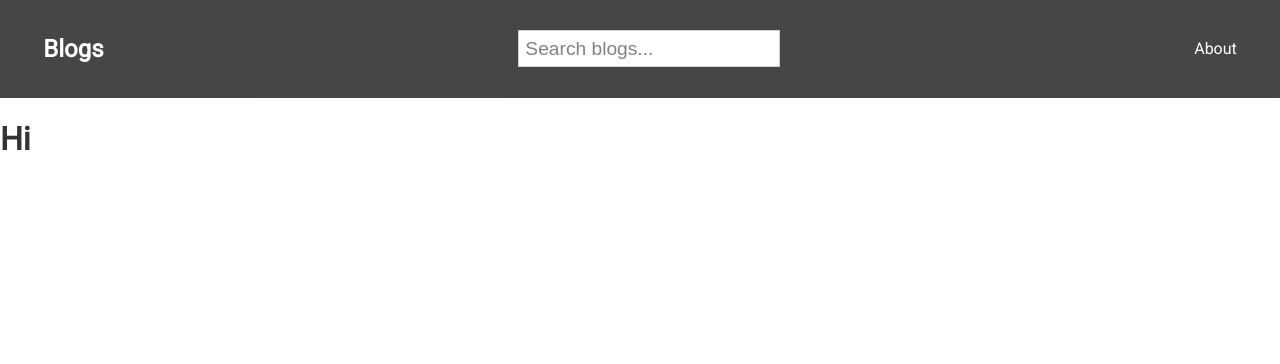
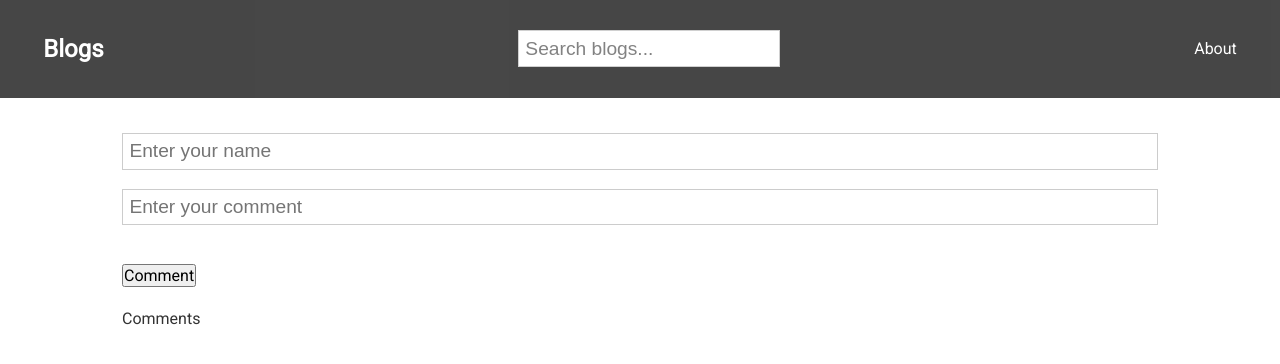
Before and after one commit to goodecf/BlogApp, a React (Create React App) app: page /comments/0fd4d3aa-2c6d-456d-a109-6cd6e6ce3a44 in a window 1280 px wide. Shown: the top 364 px of the page. Built offline with nearby package versions, Linux system fonts and the light colour scheme.

Commit message:
add createComment component

```diff
--- /dev/null
+++ b/src/comments/CreateComment.js
@@ -0,0 +1,13 @@
+import React from "react";
+
+const CreateComment = () => {
+  return (
+    <div className="container">
+      <input type="text" placeholder="Enter your name"></input>
+      <input type="text" placeholder="Enter your comment"></input>
+      <input type="submit" value="Comment" />
+    </div>
+  );
+};
+
+export default CreateComment;
--- a/src/posts/Post.js
+++ b/src/posts/Post.js
@@ -1,14 +1,21 @@
 import React from "react";
+import CreateComment from "../comments/CreateComment";
 
 const Post = ({ title, author, published, comments, id }) => {
   return (
     <div>
-      <h1>Hi</h1>
-      <h1>{title}</h1>
-      <h1>{author}</h1>
-      <h1>{published}</h1>
-      <h1>{comments}</h1>
-      <h1>{id}</h1>
+      <div className="container">
+        <h1>{title}</h1>
+        <h1>{author}</h1>
+        <h1>{published}</h1>
+        <h1>{comments}</h1>
+        <h1>{id}</h1>
+      </div>
+
+      <CreateComment></CreateComment>
+      <div className="container">
+        <p>Comments</p>
+      </div>
     </div>
   );
 };
--- a/src/posts/PostThumbnail.js
+++ b/src/posts/PostThumbnail.js
@@ -12,7 +12,7 @@ const PostThumbnail = ({ title, author, published, comments, id }) => {
             </h3>
           </li>
           <li>
-            {comments.length} {comments.length > 1 ? "comments" : "comment"}
+            {comments.length} {comments.length !== 1 ? "comments" : "comment"}
           </li>
         </ul>
       </div>
```
